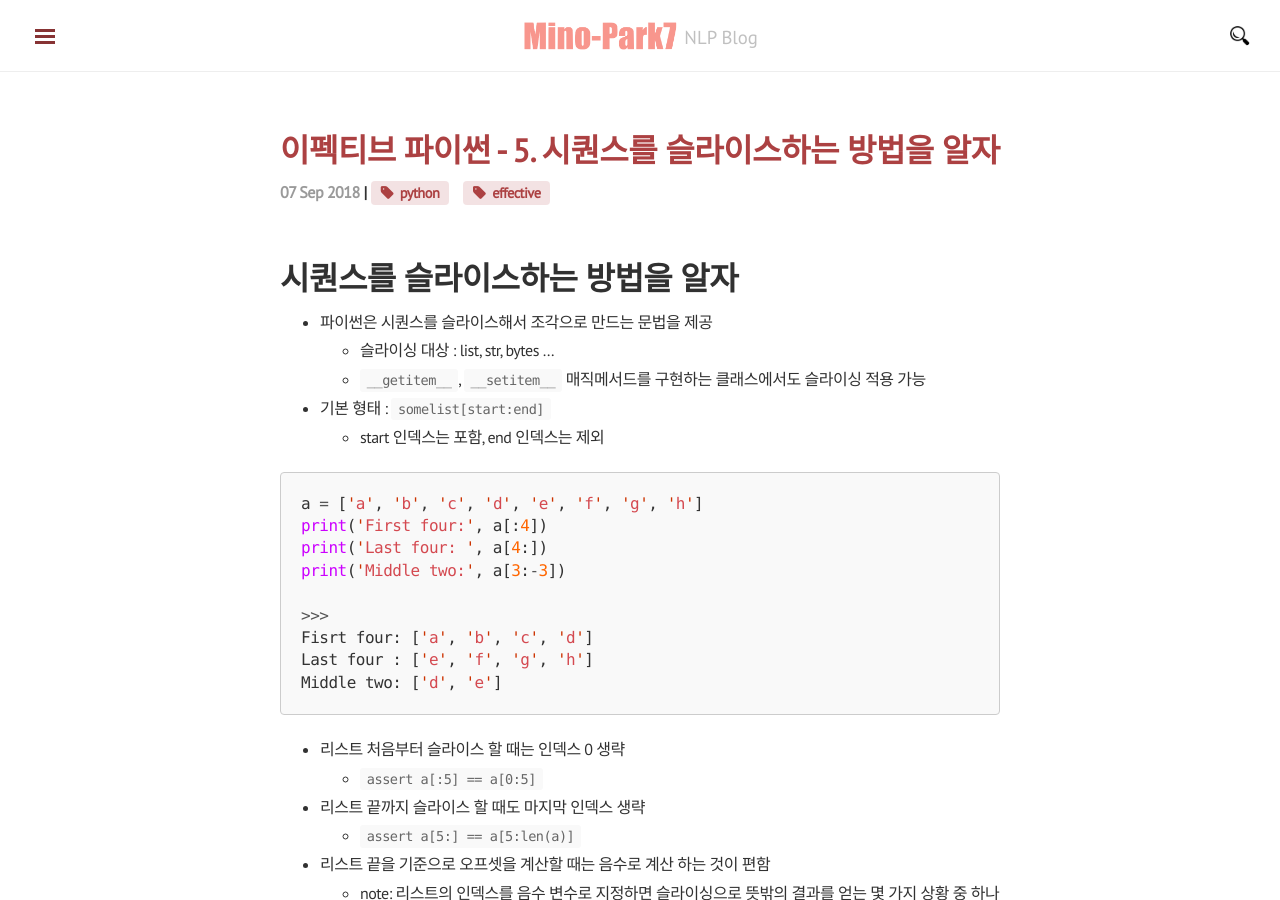
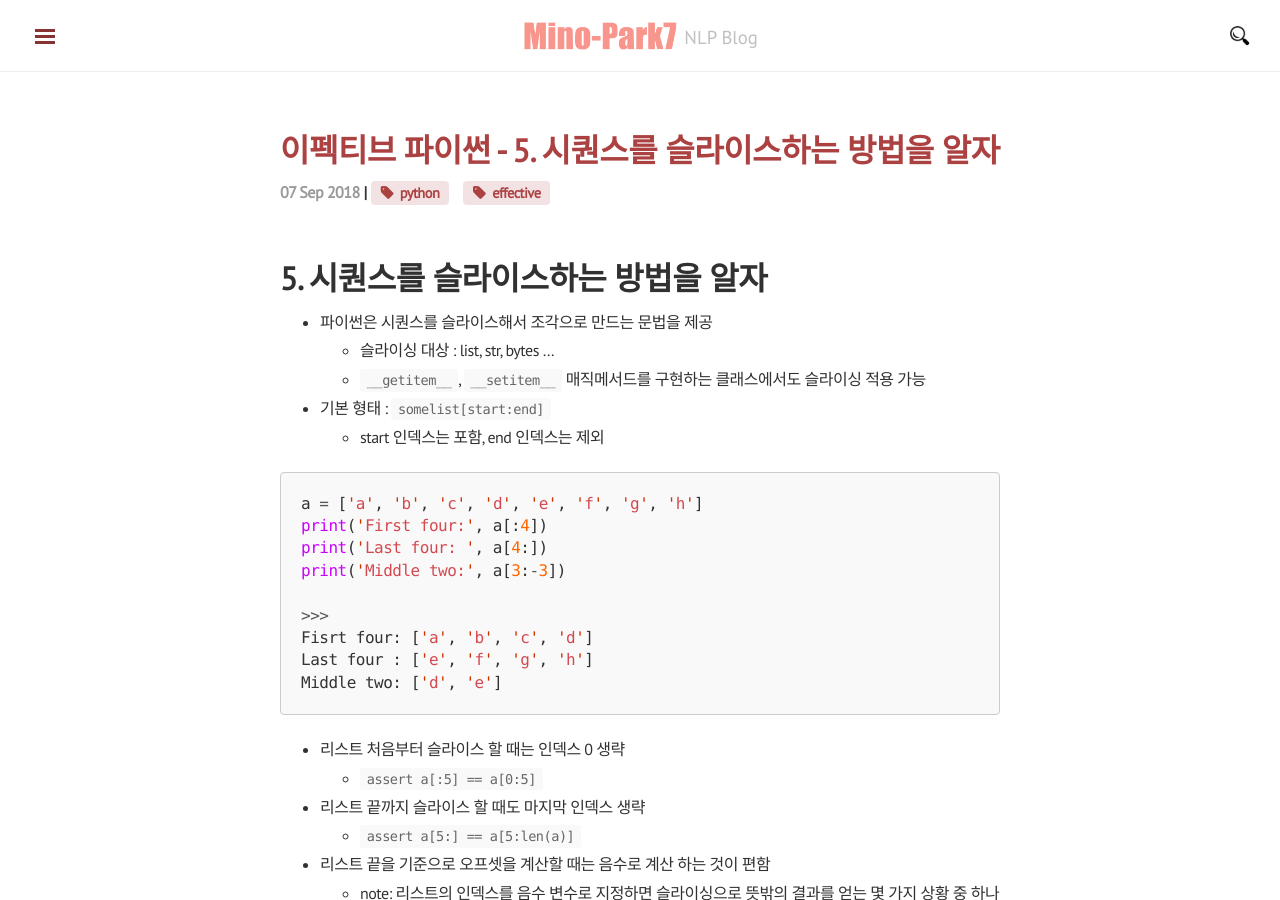
Before and after one commit to mino-park7/mino-park7.github.io, a Jekyll site: the page built from _posts/2018-09-07-betterway5-sequence-slice.md, in a window 1280 px wide and 900 px high. Built offline with Jekyll 4.4.1, drawn with Linux system fonts in a browser that asks for light colours; nearby versions of some CDN libraries.

Commit message:
number add

```diff
--- a/_posts/2018-09-07-betterway5-sequence-slice.md
+++ b/_posts/2018-09-07-betterway5-sequence-slice.md
@@ -6,7 +6,7 @@ category: effective python Study
 tag: [python, effective,]
 ---
 
-# 시퀀스를 슬라이스하는 방법을 알자
+# 5. 시퀀스를 슬라이스하는 방법을 알자
 
 - 파이썬은 시퀀스를 슬라이스해서 조각으로 만드는 문법을 제공
   - 슬라이싱 대상 : list, str, bytes ...
```
Also changed, not shown: _posts/2018-09-09-betterway6-do-not-use-start-end-stride-simul.md (+1 -1 lines).
